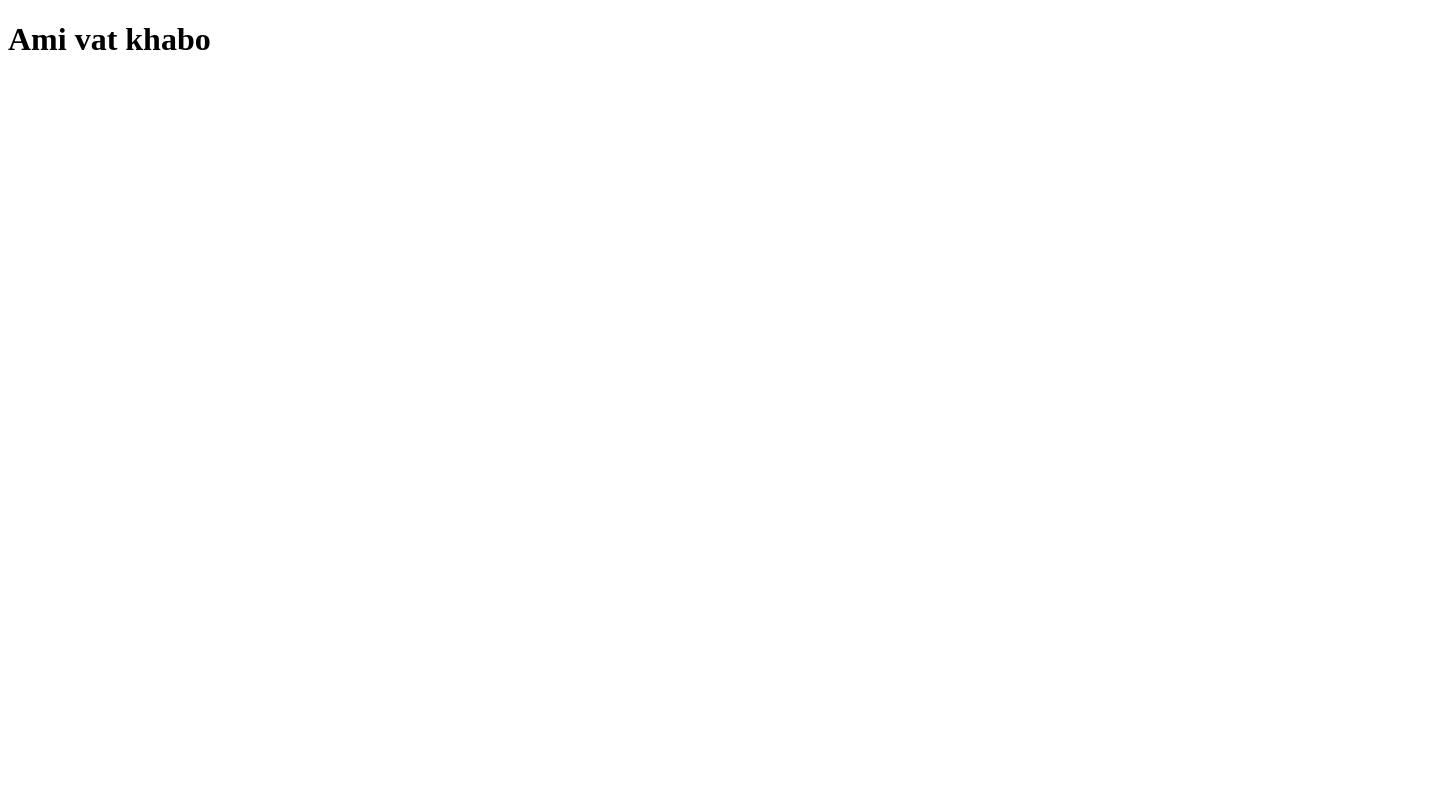
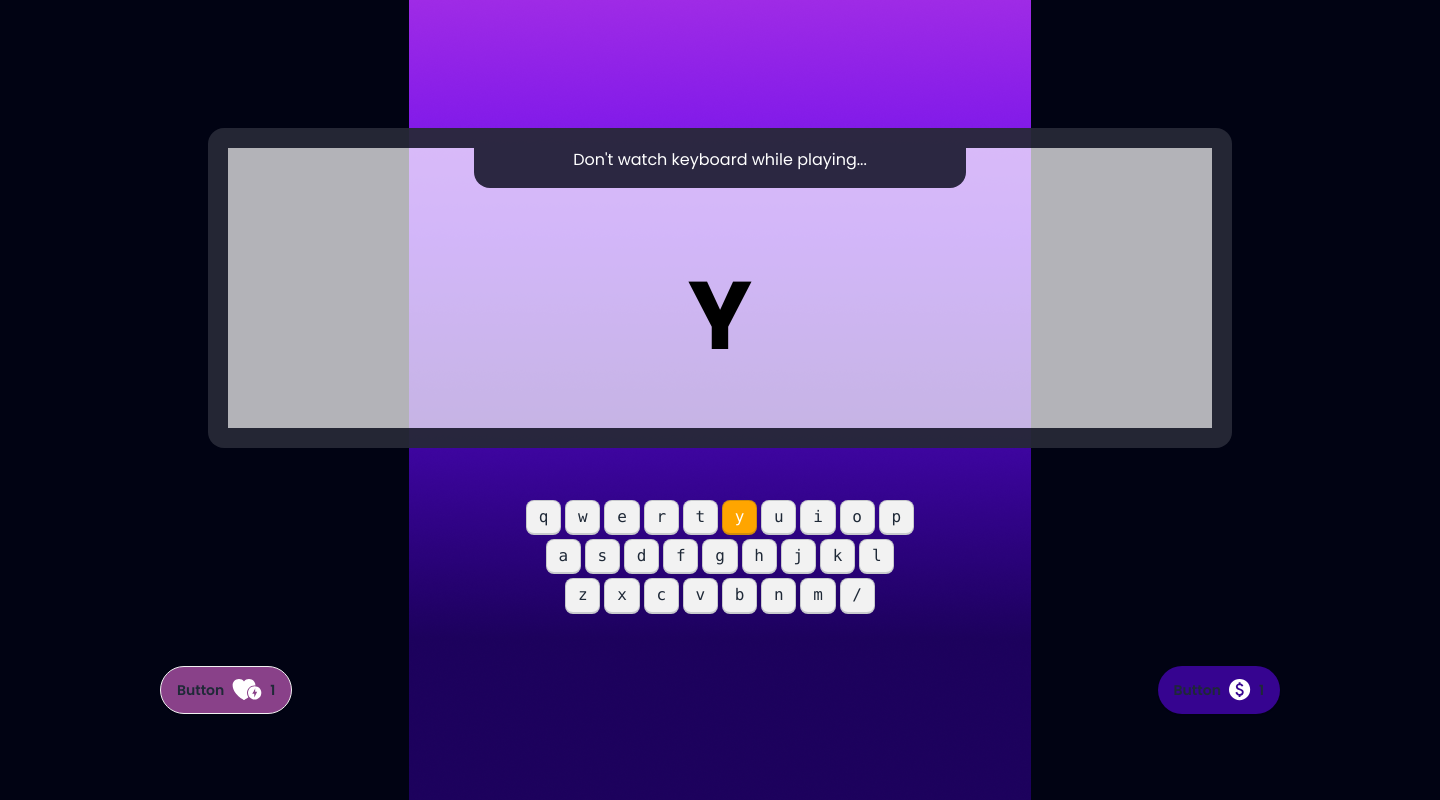
Before and after one commit to Developer-Sojol/Alfabet-clas-pro, a plain HTML site: page index.html in a window 1280 px wide. Shown: the whole page, 1440 px wide, since content can reach past the window. Drawn offline with nearby package versions, Linux system fonts and the light colour scheme.

Commit message:
play ground added

```diff
--- a/Styles/style.css
+++ b/Styles/style.css
@@ -0,0 +1,10 @@
+@import url('https://fonts.googleapis.com/css2?family=Anton&family=Poppins:ital,wght@0,100;0,200;0,300;0,400;0,500;0,600;0,700;0,800;0,900;1,100;1,200;1,300;1,400;1,500;1,600;1,700;1,800;1,900&display=swap');
+
+.font-poppins{
+   font-family: 'Poppins', sans-serif;
+}
+
+.font-anton{
+    font-family: 'Anton', sans-serif;
+    font-weight: 900;
+}
--- a/index.html
+++ b/index.html
@@ -3,9 +3,90 @@
 <head>
    <meta charset="UTF-8">
    <meta name="viewport" content="width=device-width, initial-scale=1.0">
-   <title>Document</title>
+   <title>Alfabet Clas</title>
+
+   <!-- Daisu ui & tailwind css -->
+   <link href="https://cdn.jsdelivr.net/npm/daisyui@4.10.1/dist/full.min.css" rel="stylesheet" type="text/css" />
+   <script src="https://cdn.tailwindcss.com"></script>
+
+   <link rel="stylesheet" href="./Styles/style.css">
 </head>
-<body>
-   <h1>Ami vat khabo </h1>
+<body class=" font-poppins">
+   <main class="bg-[#010313] w-[1440px]  mx-auto bg-[url(images/background.png)] bg-no-repeat bg-center">
+      <!-- Home Section -->
+      <section class="home  hidden  flex min-h-screen justify-center items-center">
+         <div class=" text-white text-center">
+            <h1 class="font-poppins text-8xl font-extrabold">ALPHABET CLASH</h1>
+            <p class="m-8">Unleash Your Keyboard Kung Fu : Press “Enter” to Play</p>
+            <button class=" btn btn-primary bg-white items-center">Play Now</button>
+         </div>
+
+      </section>
+      <!-- Playground-section -->
+      <section class="ground min-h-screen pt-32">
+         <div class="flex flex-col items-center">
+            <!-- screen -->
+            <div class="artboard artboard-horizontal phone-6 border-[#010313CC] border-[20px] rounded-2xl bg-[#FFFFFFB3]">
+               <div class="flex  justify-center">
+                  <p class="bg-[#010313CC] items-center text-white text-center w-3/6 rounded-b-2xl pb-4 " >Don't watch keyboard  while playing...</p>
+               </div>
+               <p class="text-8xl font-bold text-black text-center pt-20">Y</p>
+            </div>
+            <!-- key board start -->
+            <div class="p-12">
+               <div class="flex justify-center gap-1 my-1 w-full">
+                  <kbd class="kbd">q</kbd>
+                  <kbd class="kbd">w</kbd>
+                  <kbd class="kbd">e</kbd>
+                  <kbd class="kbd">r</kbd>
+                  <kbd class="kbd">t</kbd>
+                  <kbd class="kbd bg-[#FFA500] text-white">y</kbd>
+                  <kbd class="kbd">u</kbd>
+                  <kbd class="kbd">i</kbd>
+                  <kbd class="kbd">o</kbd>
+                  <kbd class="kbd">p</kbd>
+                </div>
+                <div class="flex justify-center gap-1 my-1 w-full">
+                  <kbd class="kbd">a</kbd>
+                  <kbd class="kbd">s</kbd>
+                  <kbd class="kbd">d</kbd>
+                  <kbd class="kbd">f</kbd>
+                  <kbd class="kbd">g</kbd>
+                  <kbd class="kbd">h</kbd>
+                  <kbd class="kbd">j</kbd>
+                  <kbd class="kbd">k</kbd>
+                  <kbd class="kbd">l</kbd>
+                </div>
+                <div class="flex justify-center gap-1 my-1 w-full">
+                  <kbd class="kbd">z</kbd>
+                  <kbd class="kbd">x</kbd>
+                  <kbd class="kbd">c</kbd>
+                  <kbd class="kbd">v</kbd>
+                  <kbd class="kbd">b</kbd>
+                  <kbd class="kbd">n</kbd>
+                  <kbd class="kbd">m</kbd>
+                  <kbd class="kbd">/</kbd>
+                </div>
+            </div>
+            <!-- keyboard end -->
+            <!-- life Score -->
+            <div class="flex w-full justify-between px-40 ">
+               <button class="btn bg-[#894189] rounded-full">
+                  Button
+                  <img src="./images/Group 23.svg" alt=""> <span>1</span>
+                </button>
+
+               <button class="btn bg-[#360490] rounded-full border-none ">
+                  Button
+                  <img src="./images/monetization_on.svg" alt=""> <span>1</span>
+                </button>
+            </div>
+         </div>
+      </section>
+      <!-- Score Section -->
+      <section class="score">
+
+      </section>
+   </main>
 </body>
 </html>
--- /dev/null
+++ b/tailwind.config.js
@@ -0,0 +1,8 @@
+/** @type {import('tailwindcss').Config} */
+module.exports = {
+   content: ["./src/**/*.{html,js}"],
+   theme: {
+     extend: {},
+   },
+   plugins: [],
+ }
```
Also changed, not shown: images/Group 23.svg (added), images/monetization_on.svg (added).
